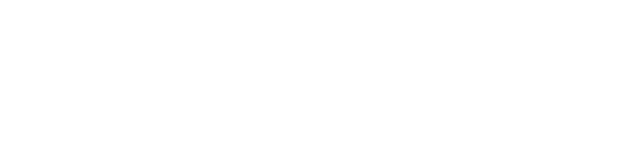
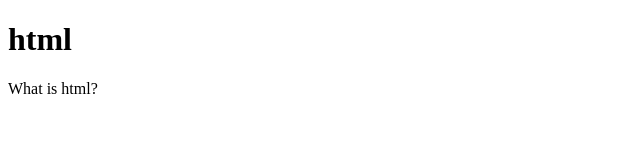
Before and after one commit to Hyeeeein/first-repo, a plain HTML site: page index.html in a window 1280 px wide. Shown: the whole page, without its empty margins (0-640 px from the left). Drawn offline with Linux system fonts and the light colour scheme.

Commit message:
feat: Wrap main content
with main tag to show where main content is.
h1, p - main content

```diff
--- a/index.html
+++ b/index.html
@@ -7,6 +7,9 @@
     <title>Document</title>
   </head>
   <body>
-    <div></div>
+	  <main>
+    		<h1>html</h1>
+		<p>What is html?</p>
+	  </main>
   </body>
 </html>
```
